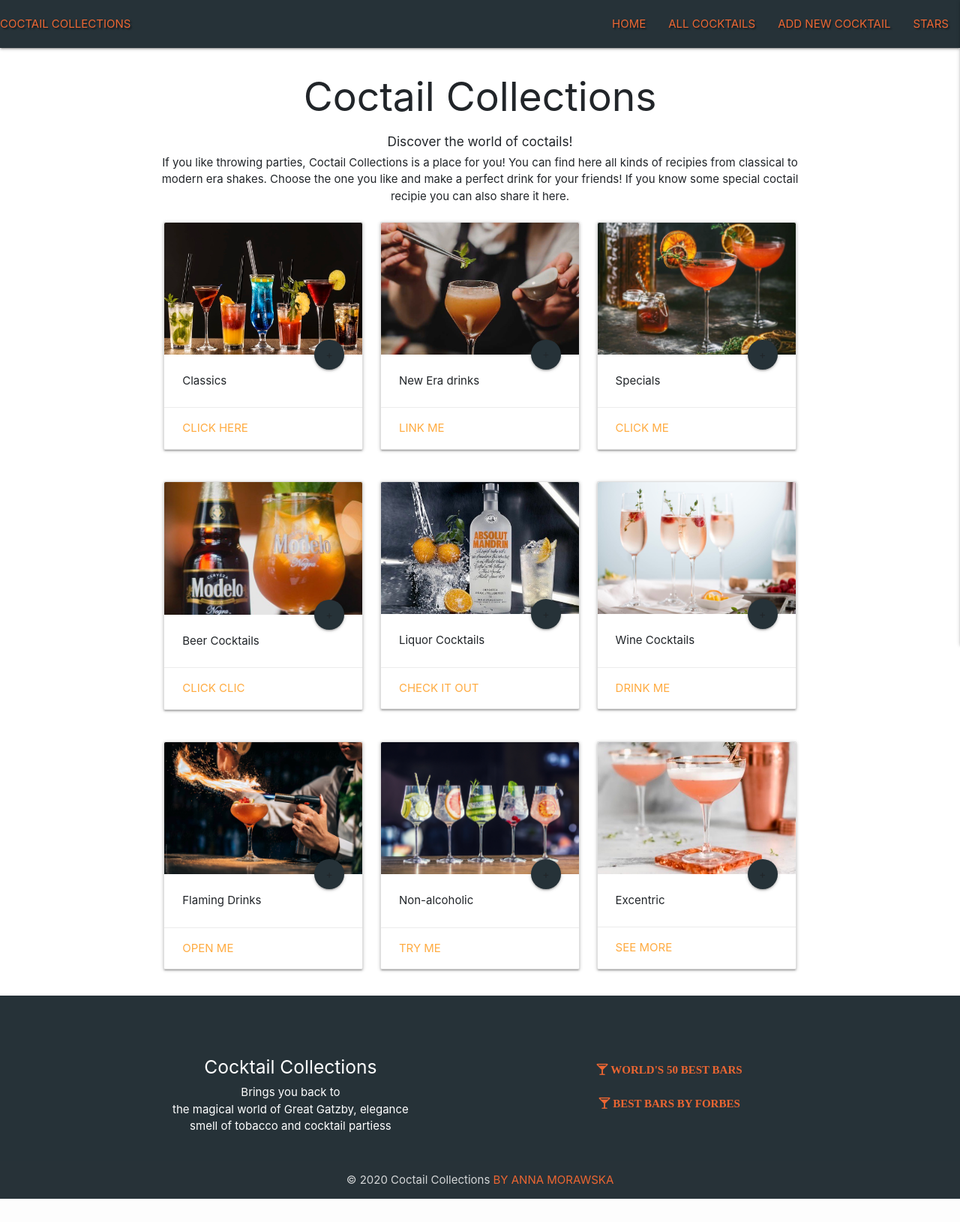
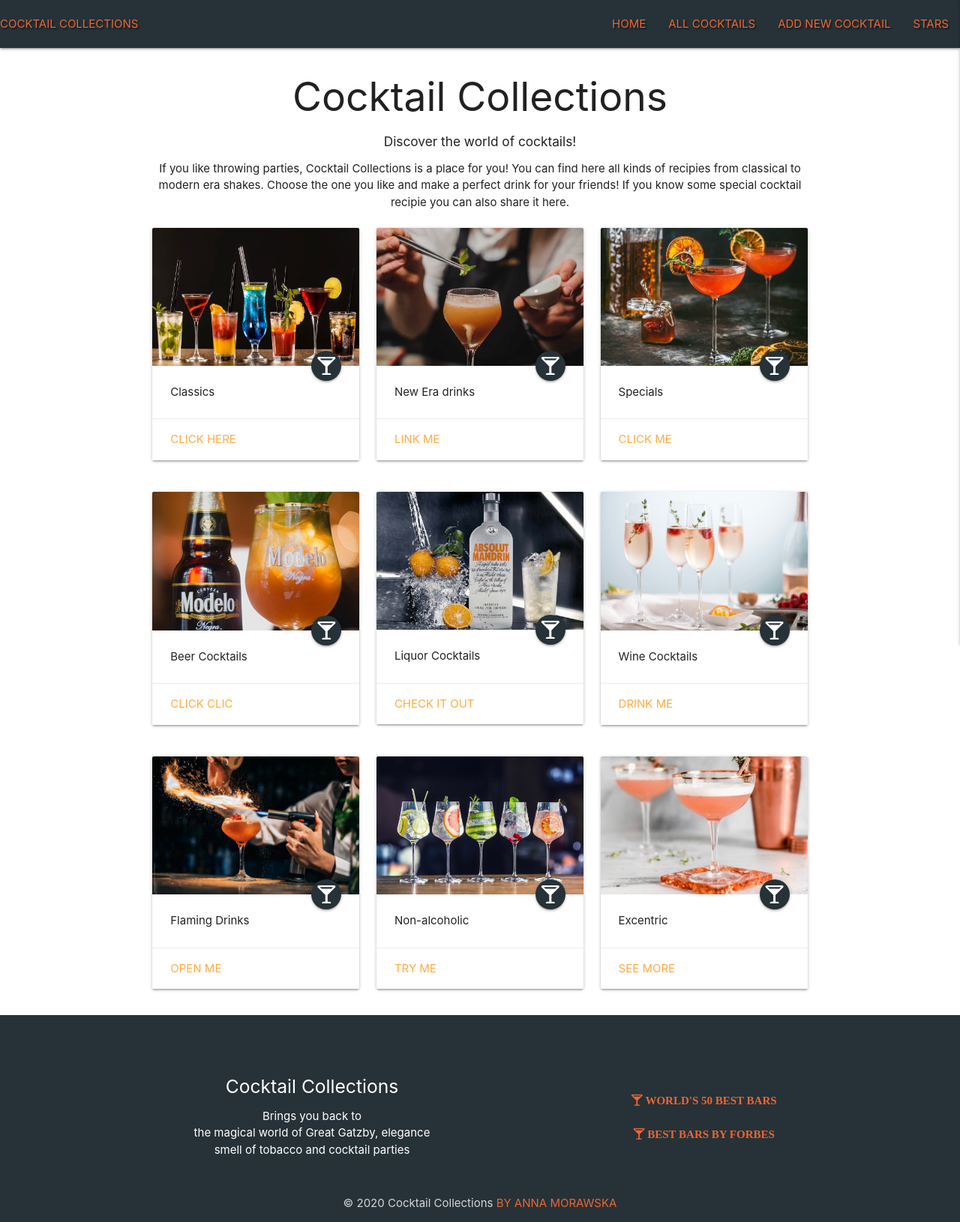
Before and after one commit to amorawskanew/MilestoneProject3-Anna, a Flask app: page / in a window 1280 px wide. Shown: the whole page at 75% size. Before the commit the page ends 1599 px from the top, so only its background shows below. Run offline with Flask 2, Linux system fonts and the light colour scheme; some libraries are stand-ins or nearby versions.

Commit message:
<message>

```diff
--- a/static/css/style.css
+++ b/static/css/style.css
@@ -22,29 +22,38 @@
 }
 
 
-/* make images in card same size on all cocktails and category page*/
+/* make images in card same size on allcocktails.html and coctails_by_category.html page*/
 
 img.image-size {
-  float: left;
+  float: center;
   width: 100px;
   height: 300px;
   object-fit: cover;
 }
 
 
+
+/* positioning button  on allcocktails.html  and coctails_by_category.html cards */
+
+.view_cocktail_buttons{
+    min-height: 40px;
+}
+
+/* button to view cocktail on coctails_by_category.html s */
+
+.view_cocktail_buttons_category{
+    min-height: 60px;
+}
+
 /* make images on showcoctail.html page same size */
 img.image-size-show {
-  float: left;
+  float: center;
   width: 550px;
   height: 550px;
   object-fit: cover;
 }
 
-/* showcoctail.html page styling */
 
-.move-down{
-    padding:100px;
-}
 
 .responsive {
   width: 100%;
@@ -64,6 +73,14 @@
   font-size: 2em;
   font-style: italic;
 }
+
+/* Modal Styling */
+.modal-width {
+  max-height: 40%;
+  width: 60%;
+}
+
+
 
 
 /* Footer */
--- a/templates/base.html
+++ b/templates/base.html
@@ -8,21 +8,19 @@
     <link rel="stylesheet" href="{{ url_for('static', filename='css/style.css') }}" type="text/css">
     <link rel="stylesheet" href="https://cdnjs.cloudflare.com/ajax/libs/font-awesome/5.15.1/css/all.min.css"
      integrity="sha512-+4zCK9k+qNFUR5X+cKL9EIR+ZOhtIloNl9GIKS57V1MyNsYpYcUrUeQc9vNfzsWfV28IaLL3i96P9sdNyeRssA==" crossorigin="anonymous" />
-     <link rel="stylesheet" href="https://stackpath.bootstrapcdn.com/bootstrap/4.1.3/css/bootstrap.min.css" integrity="sha384-MCw98/SFnGE8fJT3GXwEOngsV7Zt27NXFoaoApmYm81iuXoPkFOJwJ8ERdknLPMO" crossorigin="anonymous">
     <script src="https://code.jquery.com/jquery-3.3.1.slim.min.js" integrity="sha384-q8i/X+965DzO0rT7abK41JStQIAqVgRVzpbzo5smXKp4YfRvH+8abtTE1Pi6jizo" crossorigin="anonymous"></script>
     <link rel="stylesheet" href="https://cdnjs.cloudflare.com/ajax/libs/materialize/1.0.0/css/materialize.min.css">
 
 
-<title>Coctail Collections</title>
+<title>Cocktail Collections</title>
 </head>
-<style>A {
-text-decoration: none;} </style>
+
 <body>
  <header>
         <!-- top navbar -->
 		<nav class="nav-extended text-shadow blue-grey darken-4">
 			<div class="nav-wrapper">
-				<a href="{{ url_for('home') }}" class="brand-logo-center text-color ">Coctail Collections</a>
+				<a href="{{ url_for('home') }}" class="brand-logo-center text-color ">Cocktail Collections</a>
 				<a href="#" data-target="mobile-demo" class="sidenav-trigger right"><i class="fas fa-bars"></i></a>
 				<ul class="right hide-on-med-and-down text-color">
 					<li><a  href="{{url_for('home')}}"class="text-color">Home</a></li>
@@ -36,10 +34,10 @@
 
         <!-- mobile sidenav -->
 		<ul class="sidenav text-color" id="mobile-demo">
-            <li><h4 class=" text-color center-align white">Coctail Collections</h4></li>
+            <li><h4 class=" text-color center-align white">Cocktail Collections</h4></li>
             <li><a href="{{url_for('home')}}">Home</a></li>
-            <li><a href="{{url_for('get_coctail')}}">All Coctails</a></li>
-            <li><a href="{{url_for('add_coctail')}}">Add New Coctail</a></li>
+            <li><a href="{{url_for('get_coctail')}}">All Cocktails</a></li>
+            <li><a href="{{url_for('add_coctail')}}">Add New Cocktail</a></li>
             <li><a href="{{url_for('stars')}}">Stars</a></li>
 		</ul>
 	</header>
@@ -67,7 +65,7 @@
                 <h5 class="white-text">Cocktail Collections</h5>
                 <p>Brings you back to <br>
                     the magical world of Great Gatzby, elegance<br>
-                   smell of tobacco and cocktail partiess</p>
+                   smell of tobacco and cocktail parties</p>
                 <p class="grey-text text-lighten-4"></p>
                 </spam>
             </div>
@@ -91,7 +89,7 @@
     </div>
         </div>
             <div class="footer-copyright center">
-                <div class="container"> © 2020 Coctail Collections <a class="text-color" href="https://github.com/amorawskanew/MilestoneProject3-Anna" target="_blank">by Anna Morawska</a>
+                <div class="container"> © 2020 Cocktail Collections <a class="text-color" href="https://github.com/amorawskanew/MilestoneProject3-Anna" target="_blank">by Anna Morawska</a>
                 </div>
             </div>
 </footer>
--- a/templates/edit_coctail.html
+++ b/templates/edit_coctail.html
@@ -29,7 +29,7 @@
                     <i class="fas fa-pencil-alt prefix light-blue-text text-darken-4"></i>
                     <input id="coctail_name" name="coctail_name" minlength="1" maxlength="200"
                         value="{{ coctail.coctail_name }}" type="text" class="validate" required>
-                    <label for="coctail_name">Coctail Name</label>
+                    <label for="coctail_name">Cocktail Name</label>
                 </div>
             </div>
             <!--  image url field -->
--- a/templates/home.html
+++ b/templates/home.html
@@ -3,7 +3,7 @@
 <head>
     <meta charset="UTF-8">
     <meta name="viewport" content="width=device-width, initial-scale=1.0">
-    <title>Document</title>
+    <title>home page of Cocktail Collections</title>
 </head>
 <body>
 
@@ -15,18 +15,18 @@
 {% block content %}
 <!-- header -->
 <h2 class="center" >
-Coctail Collections
+Cocktail Collections
 </h2>
 <!-- sub header/headline -->
 <h6 class="center" >
-Discover the world of coctails!
+Discover the world of cocktails!
 </h6>
 <!-- Description of website -->
 <div class="center">
-		<p>If you like throwing parties, Coctail Collections is a place for you!
+		<p>If you like throwing parties, Cocktail Collections is a place for you!
         You can find here all kinds of recipies from classical to modern era shakes.
         Choose the one you like and make a perfect drink for your friends!
-        If you know some special coctail recipie you can also share it here.
+        If you know some special cocktail recipie you can also share it here.
         </p>
 </div>
 
@@ -39,17 +39,17 @@
                 <div class="card-image">
                 <img src="/static/images/classics.jpg" class="materialboxed" >
          <!--  <span class="card-title">Card Title</span> -->
-                <a class="btn blue-grey darken-4 btn-floating halfway-fab pulse activator">+</a>
+                <a class="btn blue-grey darken-4 btn-floating halfway-fab pulse activator"><i class= "material icons fas fa-glass-martini-alt prefix" ></i></a>
                 </div>
                 <div class="card-content">
                 <p> Classics </p>
                 </div>
                 <div class="card-reveal">
-                <span class="card-title"> The classic cocktail
+                <span class="card-title"> <i class="right">x</i>The classic cocktail
                  appeared on the scene after 1887, when  Jerry Thomas’
                  Bar-Tender’s Guide was published (it was the first real
                  cocktail book ever published in the U.S., and gave rise to all sorts of
-                  mixology. <i class="right"></i></span>
+                  mixology.</span>
                 </div>
                 <div class="card-action">
                   <a href="{{url_for('get_coctail_by_category', category='Classics')}}">Click here</a>
@@ -61,13 +61,13 @@
             <div class="card sticky-action">
                 <div class="card-image">
                 <img src="/static/images/new_era.jpg" class="materialboxed">
-                <a class=" btn blue-grey darken-4 btn-floating halfway-fab pulse activator footer_link fas fa-glass-martini-alt prefix ">+</a>
+                <a class="btn blue-grey darken-4 btn-floating halfway-fab pulse activator"><i class= "material icons fas fa-glass-martini-alt prefix" ></i></a>
                 </div>
                 <div class="card-content">
                 <p>New Era drinks</p>
                 </div>
                 <div class="card-reveal">
-                <span class="card-title">New era drinks are Classics with a modern twist.  <i class="right"></i></span>
+                <span class="card-title"><i class="right">x</i>New era drinks are Classics with a modern twist.</span>
                 </div>
                 <div class="card-action">
                 <a href="{{url_for('get_coctail_by_category', category='New era drinks')}}">Link me</a>
@@ -79,13 +79,13 @@
             <div class="card sticky-action">
                 <div class="card-image">
                 <img src="/static/images/specials.jpg" class="materialboxed">
-                <a class="btn blue-grey darken-4 btn-floating halfway-fab pulse activator">+</a>
+                <a class="btn blue-grey darken-4 btn-floating halfway-fab pulse activator"><i class= "material icons fas fa-glass-martini-alt prefix" ></i></a>
                 </div>
                 <div class="card-content">
                 <p>Specials</p>
                 </div>
                 <div class="card-reveal">
-                <span class="card-title">Specials are also known as the unforgettables. Once you try them you will remember forever.<i class="right"></i></span>
+                <span class="card-title"><i class="right">x</i>Specials are also known as the unforgettables. Once you try them you will remember forever.</span>
                 </div>
                 <div class="card-action">
                 <a href="{{url_for('get_coctail_by_category', category = 'Specials')}}">Click me</a>
@@ -101,13 +101,13 @@
             <div class="card sticky-action">
                 <div class="card-image">
                 <img src="/static/images/beer.jpg" class="materialboxed">
-                <a class="btn blue-grey darken-4 btn-floating halfway-fab pulse activator">+</a>
+                <a class="btn blue-grey darken-4 btn-floating halfway-fab pulse activator"><i class= "material icons fas fa-glass-martini-alt prefix" ></i></a>
                 </div>
                 <div class="card-content">
                 <p>Beer Cocktails </p>
                 </div>
                 <div class="card-reveal">
-                <span class="card-title">Beer cocktails are generally mixes of beers and juices.<i class="right"></i></span>
+                <span class="card-title"><i class="right">x</i>Beer cocktails are generally mixes of beers and juices.</span>
                 </div>
                 <div class="card-action">
                 <a href="{{url_for('get_coctail_by_category', category = 'Beer coctails')}}">Click Clic</a>
@@ -119,13 +119,13 @@
             <div class="card sticky-action">
                 <div class="card-image">
                 <img src="/static/images/vodka.jpg" class="materialboxed">
-                <a class="btn blue-grey darken-4 btn-floating halfway-fab pulse activator">+</a>
+                <a class="btn blue-grey darken-4 btn-floating halfway-fab pulse activator"><i class= "material icons fas fa-glass-martini-alt prefix" ></i></a>
                 </div>
                 <div class="card-content">
                 <p>Liquor Cocktails</p>
                 </div>
                 <div class="card-reveal">
-                <span class="card-title">Liquor Cocktails are stronger mixes and usually drunk in the evening. <i class="right"></i></span>
+                <span class="card-title"><i class="right">x</i>Liquor Cocktails are stronger mixes and usually drunk in the evening.</span>
                 </div>
                 <div class="card-action">
                 <a href="{{url_for('get_coctail_by_category', category = 'Liquor coctails')}}">Check it out</a>
@@ -137,13 +137,13 @@
             <div class="card sticky-action">
                 <div class="card-image">
                 <img src="/static/images/wine.jpg" class="materialboxed">
-                <a class="btn blue-grey darken-4 btn-floating halfway-fab pulse activator">+</a>
+                <a class="btn blue-grey darken-4 btn-floating halfway-fab pulse activator"><i class= "material icons fas fa-glass-martini-alt prefix" ></i></a>
                 </div>
                 <div class="card-content">
                 <p>Wine Cocktails</p>
                 </div>
                 <div class="card-reveal">
-                <span class="card-title"> Wine Cocktails are lighter, good for late afternoon with your friends.<i class="right"></i></span>
+                <span class="card-title"><i class="right">x</i> Wine Cocktails are lighter, good for late afternoon with your friends.</span>
                 </div>
                 <div class="card-action">
                  <a href="{{url_for('get_coctail_by_category', category = 'Wine coctails')}}">Drink me</a>
@@ -160,16 +160,16 @@
             <div class="card sticky-action">
                 <div class="card-image">
                 <img src="/static/images/flames.jpg" class="materialboxed">
-                <a class="btn blue-grey darken-4 btn-floating halfway-fab pulse activator">+</a>
+                <a class="btn blue-grey darken-4 btn-floating halfway-fab pulse activator"><i class= "material icons fas fa-glass-martini-alt prefix" ></i></a>
                 </div>
                 <div class="card-content">
                 <p>Flaming Drinks </p>
                 </div>
                 <div class="card-reveal">
-                <span class="card-title">
+                <span class="card-title"><i class="right">x</i>
                   Flaming Drinks are all about showmanship. You need a lighter and a high alcohol content for this to work.
                 *But remember, the longer you leave it lit, the more alcohol is being burnt off and the weaker the drink becomes.
-                 <i class="right"></i></span>
+                </span>
                 </div>
                 <div class="card-action">
                 <a href="{{url_for('get_coctail_by_category', category = 'Flaming coctails')}}">Open me</a>
@@ -181,13 +181,13 @@
             <div class="card sticky-action">
                 <div class="card-image">
                 <img src="/static/images/non_alcoholic.jpg" class="materialboxed">
-                <a class="btn blue-grey darken-4 btn-floating halfway-fab pulse activator">+</a>
+                <a class="btn blue-grey darken-4 btn-floating halfway-fab pulse activator"><i class= "material icons fas fa-glass-martini-alt prefix" ></i></a>
                 </div>
                 <div class="card-content">
                 <p>Non-alcoholic </p>
                 </div>
                 <div class="card-reveal">
-                <span class="card-title">Alcohol free! Can be enjoyed even by babies.<i class="right"></i></span>
+                <span class="card-title"><i class="right">x</i>Alcohol free! Can be enjoyed even by young children.</span>
                 </div>
                 <div class="card-action">
                 <a href="{{url_for('get_coctail_by_category', category = 'Non-alcoholic coctails')}}">Try me</a>
@@ -199,13 +199,13 @@
             <div class="card sticky-action">
                 <div class="card-image">
                 <img src="/static/images/other.jpg" class="materialboxed">
-                <a class="btn blue-grey darken-4 btn-floating halfway-fab pulse activator">+</a>
+                <a class="btn blue-grey darken-4 btn-floating halfway-fab pulse activator"><i class= "material icons fas fa-glass-martini-alt prefix" ></i></a>
                 </div>
                 <div class="card-content">
                 <p>Excentric</p>
                 </div>
                 <div class="card-reveal">
-                <span class="card-title">Excentric cocktails are like piece of artwork. You cannot take your eyes off them. <i class="right"></i></span>
+                <span class="card-title"><i class="right">x</i>Excentric cocktails are like piece of artwork. You cannot take your eyes off them.</span>
                 </div>
                 <div class="card-action">
                 <a href="{{url_for('get_coctail_by_category', category = 'Excentric coctails')}}">See more</a>
@@ -214,7 +214,4 @@
         </div>
     </div>
 
-
-
-
 {% endblock %}
--- a/templates/stars.html
+++ b/templates/stars.html
@@ -41,6 +41,7 @@
                 </div>
             </div>
         </div>
+    </div>
 <!-- row 2-->
     <div class="row">
     <!-- col 1 -->
@@ -80,7 +81,7 @@
                 </div>
             </div>
         </div>
-
+    </div>
 
 
 {% endblock %}
```
Also changed, not shown: templates/allcoctails.html (+7 -11 lines), templates/coctails_by_category.html (+4 -14 lines), templates/showcoctail.html (+96 -28 lines).
